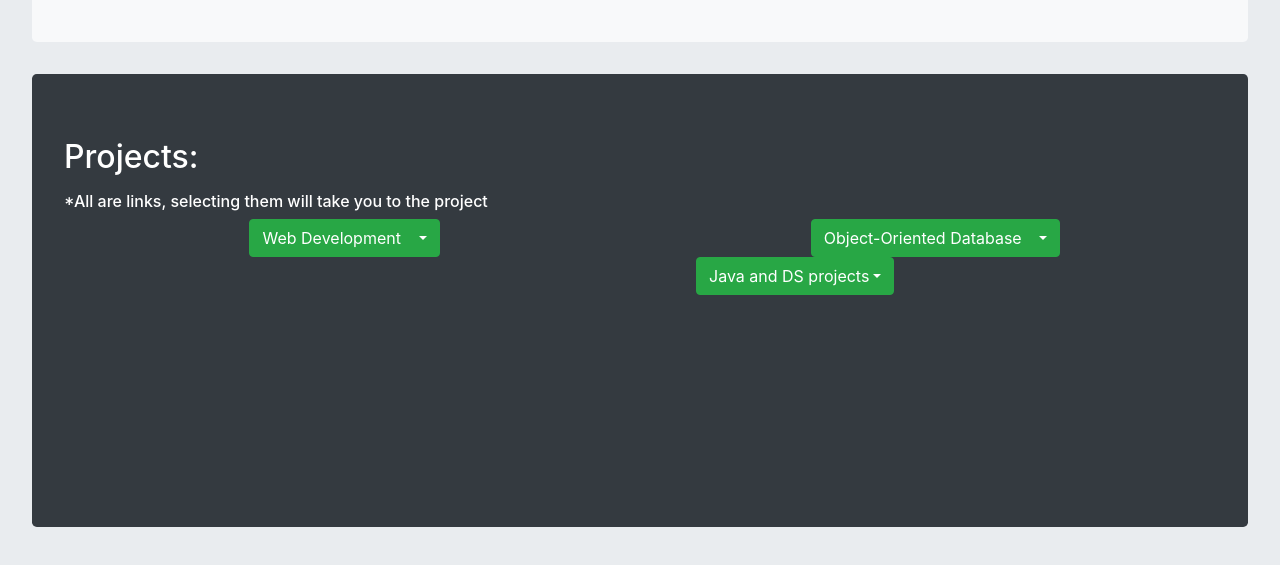
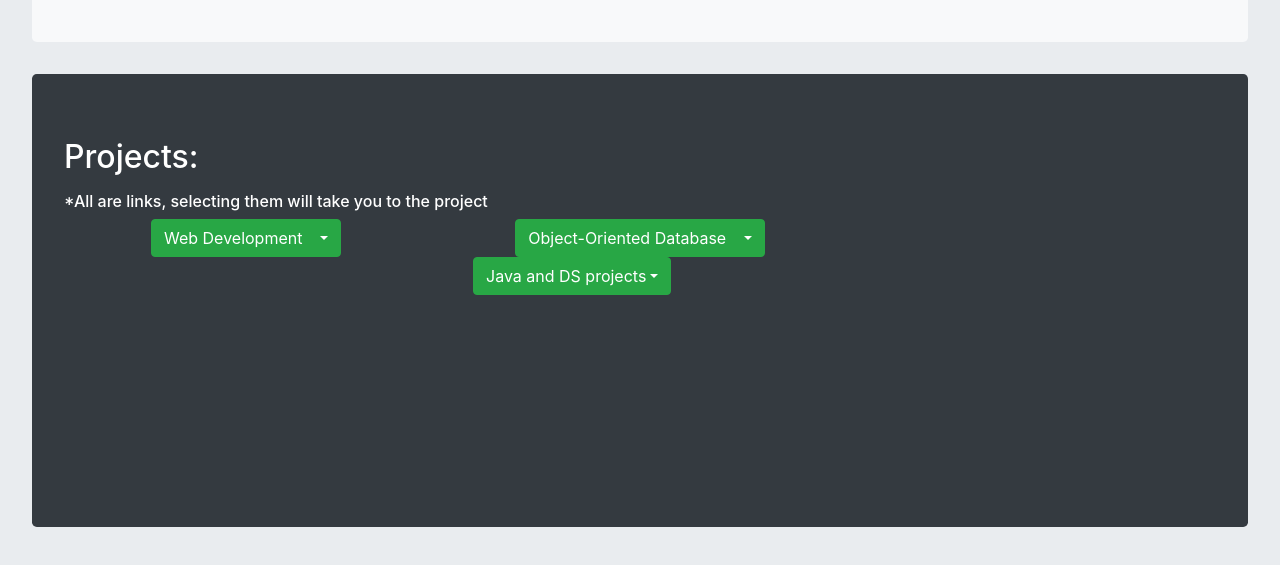
Before and after one commit to gaurav-raina/gaurav-raina.github.io, a plain HTML site: page index.html in a window 1280 px wide. Shown: the part 851-1416 px from the top of the page. Drawn offline with nearby package versions, Linux system fonts and the light colour scheme.

Commit message:
Update index.html

```diff
--- a/index.html
+++ b/index.html
@@ -88,7 +88,7 @@
 
 
 <div class="row text-center">
-<div class="col-6">
+<div class="col-4">
     <div class="dropdown">
       <button class="btn btn-success dropdown-toggle" data-toggle="dropdown" >Web Development&nbsp;&nbsp;&nbsp;</button>
        <div class="dropdown-menu">
@@ -99,7 +99,7 @@
            <a class="dropdown-item" href="http://wilburnhayden.com/">Commerical Website</a>
        </div></div></div>
 
-<div class="col-6">
+<div class="col-4">
     <div class="dropdown">
     <button class="btn btn-success dropdown-toggle" data-toggle="dropdown">Object-Oriented Database&nbsp;&nbsp;&nbsp;</button>
       <div class="dropdown-menu">
@@ -107,13 +107,13 @@
      /div>
 </div></div>
 
- <div class="col-6">
+ <div class="col-4">
     <div class="dropdown">
     <button class="btn btn-success dropdown-toggle" data-toggle="dropdown"> Java and DS projects</button>
       <div class="dropdown-menu">
            <a class="dropdown-item" href=" ">Employee App Code</a>
            <a class="dropdown-item" href=" ">Student Record Application</a>
-     /div>
+     </div>
 </div></div>
 
 
```
